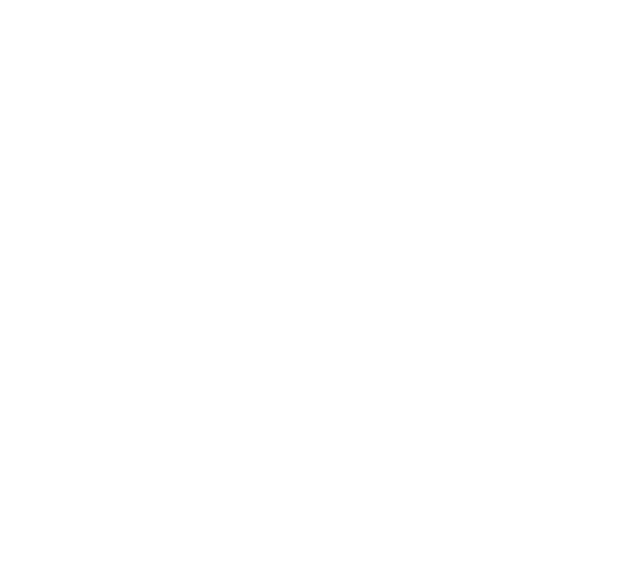
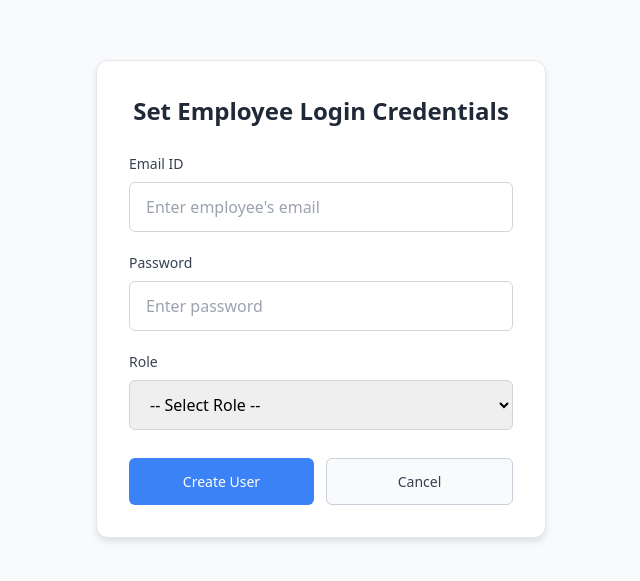
Before and after one commit to Montypandit/School_erp, a React (Create React App) app in the folder frontend/: page /admin/employees in a window 1280 px wide. Before the commit this address had no page. Shown: the part 101-682 px from the top of the page, without its empty margins (319-959 px from the left). Built offline with nearby package versions, Linux system fonts and the light colour scheme.

Commit message:
add employeeLogin file

```diff
--- a/frontend/src/App.js
+++ b/frontend/src/App.js
@@ -13,7 +13,7 @@
 import TeacherHome from "./teacher/TeacherHome";
 import FeePaid from './coordinator/FeePaid'
 import EnquiryStudent from "./coordinator/enquiryStudent";
-
+import EmployeeLogin from "./admin/EmployeeLogin";
 const App = () => {
   return (
     <Router>
@@ -31,6 +31,7 @@
         <Route path="/teacher/login" element={<TeacherLogin/>}/>
         <Route path="/teacher/home" element={<TeacherHome/>}/>
         <Route path="/coordinator/enquiry" element={<EnquiryStudent/>}/>
+        <Route path="/admin/employees" element={<EmployeeLogin/>}/>
       </Routes>
     </Router>
   );
--- a/frontend/src/admin/AdminHome.js
+++ b/frontend/src/admin/AdminHome.js
@@ -249,9 +249,9 @@
           label="Add New Employee"
         />
         <ActionButton
-          to="/admin/admission"
+          to="/admin/employees"
           icon="👨‍🎓"
-          label="All other Employees"
+          label="All Employees"
         />
           <ActionButton
           to="/admin/teacher/:id"
--- /dev/null
+++ b/frontend/src/admin/EmployeeLogin.js
@@ -0,0 +1,196 @@
+
+import React, { useState } from "react";
+
+const EmployeeLogin = ({ onClose = () => {} }) => {
+  const [formData, setFormData] = useState({
+    email: "",
+    password: "",
+    role: "",
+  });
+  const [message, setMessage] = useState("");
+  const [loading, setLoading] = useState(false);
+  const [isSuccess, setIsSuccess] = useState(false);
+
+  const roles = ["Teacher", "Student",  "Principal", "Coordinator"];
+
+  const handleChange = (e) => {
+    const { name, value } = e.target;
+    setFormData((prev) => ({
+      ...prev,
+      [name]: value,
+    }));
+    setMessage("");
+  };
+
+  const handleRoleChange = (e) => {
+    setFormData((prev) => ({
+      ...prev,
+      role: e.target.value,
+    }));
+    setMessage("");
+  };
+
+  const handleSubmit = async (e) => {
+    e.preventDefault();
+    setMessage("");
+    setLoading(true);
+
+    try {
+      // Replace with actual API call
+      await new Promise((resolve) => setTimeout(resolve, 2000));
+
+      if (Math.random() > 0.3) {
+        setMessage("Credentials created successfully!");
+        setIsSuccess(true);
+        setFormData({
+          email: "",
+          password: "",
+          role: "",
+        });
+      } else {
+        throw new Error("Failed to create user. Please try again.");
+      }
+    } catch (err) {
+      setMessage(err.message);
+      setIsSuccess(false);
+    } finally {
+      setLoading(false);
+    }
+  };
+
+  return (
+    <>
+      <style>{`
+        @keyframes spin {
+          0% { transform: rotate(0deg); }
+          100% { transform: rotate(360deg); }
+        }
+        .spinner {
+          width: 12px;
+          height: 12px;
+          border: 2px solid transparent;
+          border-top: 2px solid white;
+          border-radius: 50%;
+          animation: spin 1s linear infinite;
+        }
+      `}</style>
+
+      <div style={{ minHeight: "100vh", backgroundColor: "#f9fafb", display: "flex", alignItems: "center", justifyContent: "center", padding: "1rem" }}>
+        <div style={{ maxWidth: "450px", width: "100%", padding: "2rem", backgroundColor: "#fff", borderRadius: "12px", boxShadow: "0 4px 6px rgba(0,0,0,0.1)", border: "1px solid #e5e7eb" }}>
+          <h3 style={{ fontSize: "1.5rem", fontWeight: 600, marginBottom: "1.5rem", textAlign: "center", color: "#1f2937" }}>
+            Set Employee Login Credentials
+          </h3>
+
+          {message && (
+            <div style={{
+              marginBottom: "1rem",
+              padding: "0.75rem 1rem",
+              borderRadius: "6px",
+              fontSize: "0.875rem",
+              fontWeight: "500",
+              textAlign: "center",
+              color: isSuccess ? "#166534" : "#dc2626",
+              backgroundColor: isSuccess ? "#dcfce7" : "#fef2f2",
+              border: `1px solid ${isSuccess ? "#bbf7d0" : "#fecaca"}`
+            }}>
+              {message}
+            </div>
+          )}
+
+          <form onSubmit={handleSubmit} style={{ display: "flex", flexDirection: "column", gap: "1.25rem" }}>
+            <div>
+              <label style={{ display: "block", marginBottom: "0.5rem", color: "#374151", fontSize: "0.875rem", fontWeight: "500" }}>Email ID</label>
+              <input
+                type="email"
+                name="email"
+                value={formData.email}
+                onChange={handleChange}
+                required
+                placeholder="Enter employee's email"
+                style={{ width: "100%", padding: "0.75rem 1rem", border: "1px solid #d1d5db", borderRadius: "6px", fontSize: "1rem" }}
+              />
+            </div>
+
+            <div>
+              <label style={{ display: "block", marginBottom: "0.5rem", color: "#374151", fontSize: "0.875rem", fontWeight: "500" }}>Password</label>
+              <input
+                type="text"
+                name="password"
+                value={formData.password}
+                onChange={handleChange}
+                required
+                placeholder="Enter password"
+                style={{ width: "100%", padding: "0.75rem 1rem", border: "1px solid #d1d5db", borderRadius: "6px", fontSize: "1rem" }}
+              />
+            </div>
+
+            <div>
+              <label style={{ display: "block", marginBottom: "0.5rem", color: "#374151", fontSize: "0.875rem", fontWeight: "500" }}>Role</label>
+              <select
+                name="role"
+                value={formData.role}
+                onChange={handleRoleChange}
+                required
+                style={{ width: "100%", padding: "0.75rem 1rem", border: "1px solid #d1d5db", borderRadius: "6px", fontSize: "1rem" }}
+              >
+                <option value="">-- Select Role --</option>
+                {roles.map((role) => (
+                  <option key={role} value={role.toLowerCase()}>
+                    {role}
+                  </option>
+                ))}
+              </select>
+            </div>
+
+            <div style={{ display: "flex", gap: "0.75rem", marginTop: "0.5rem" }}>
+              <button
+                type="submit"
+                disabled={loading}
+                style={{
+                  flex: 1,
+                  padding: "0.75rem 1.5rem",
+                  borderRadius: "6px",
+                  fontSize: "0.875rem",
+                  fontWeight: "500",
+                  border: "none",
+                  color: "#fff",
+                  backgroundColor: loading ? "#9ca3af" : "#3b82f6",
+                  cursor: loading ? "not-allowed" : "pointer"
+                }}
+              >
+                {loading ? (
+                  <>
+                    <div className="spinner" style={{ marginRight: "0.5rem" }}></div>
+                    Creating...
+                  </>
+                ) : (
+                  "Create User"
+                )}
+              </button>
+
+              <button
+                type="button"
+                onClick={()=>window.location.reload()}
+                style={{
+                  flex: 1,
+                  padding: "0.75rem 1.5rem",
+                  borderRadius: "6px",
+                  fontSize: "0.875rem",
+                  fontWeight: "500",
+                  border: "1px solid rgb(201, 207, 216)",
+                  backgroundColor: "#f9fafb",
+                  color: "#374151",
+                  cursor: "pointer"
+                }}
+              >
+                Cancel
+              </button>
+            </div>
+          </form>
+        </div>
+      </div>
+    </>
+  );
+};
+
+export default EmployeeLogin;
```
